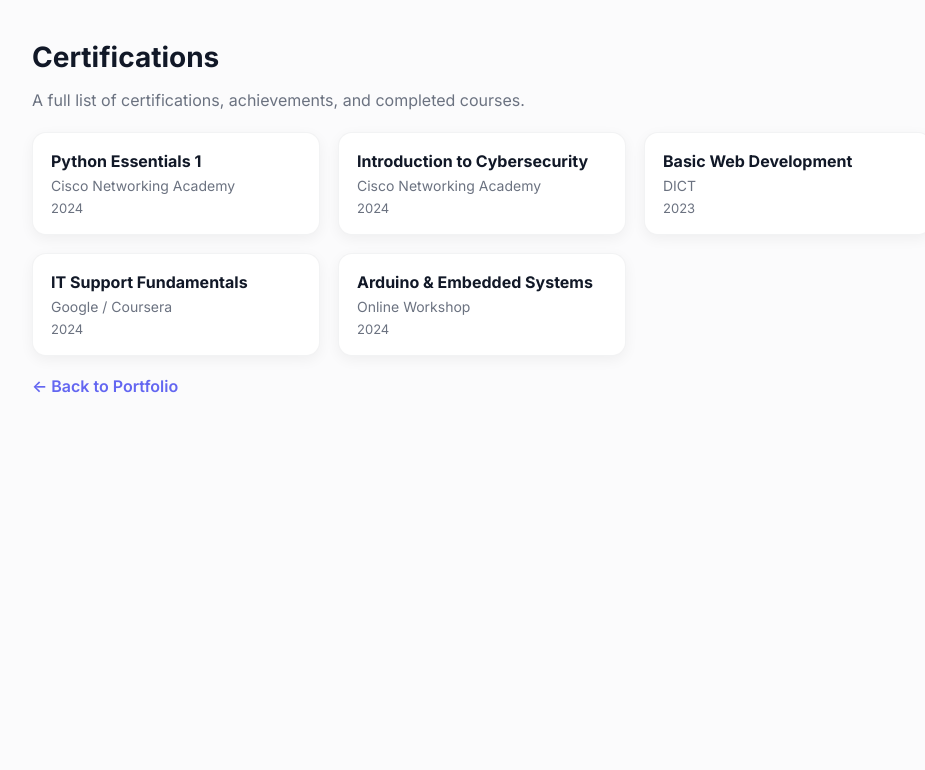
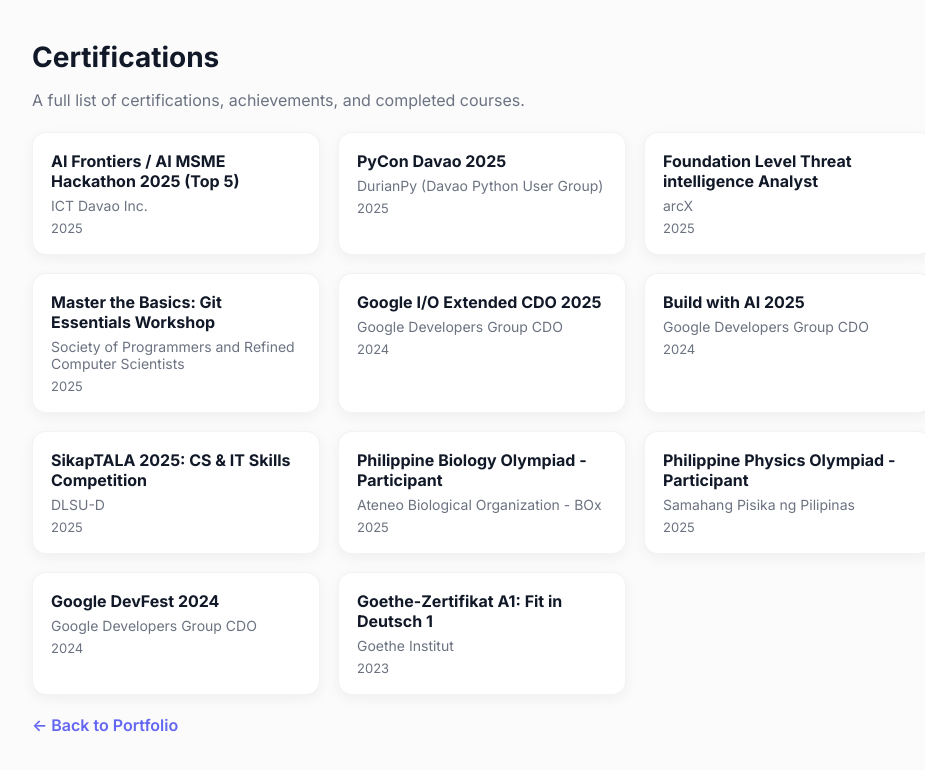
Before and after one commit to kwiinnn/Final-Project, a plain HTML site: page certs.html in a window 1280 px wide. Shown: the whole page, without its empty margins (158-1083 px from the left). Drawn offline with Linux system fonts and the light colour scheme.

Commit message:
Fixed bugs, added various changes

```diff
--- a/certs.html
+++ b/certs.html
@@ -70,33 +70,69 @@
     <div class="cert-grid">
 
       <div class="card">
-        <div class="title">Python Essentials 1</div>
-        <div class="issuer">Cisco Networking Academy</div>
+        <div class="title">AI Frontiers / AI MSME Hackathon 2025 (Top 5)</div>
+        <div class="issuer">ICT Davao Inc.</div>
+        <div class="date">2025</div>
+      </div>
+
+      <div class="card">
+        <div class="title">PyCon Davao 2025</div>
+        <div class="issuer">DurianPy (Davao Python User Group)</div>
+        <div class="date">2025</div>
+      </div>
+
+      <div class="card">
+        <div class="title">Foundation Level Threat intelligence Analyst</div>
+        <div class="issuer">arcX</div>
+        <div class="date">2025</div>
+      </div>
+
+      <div class="card">
+        <div class="title">Master the Basics: Git Essentials Workshop</div>
+        <div class="issuer">Society of Programmers and Refined Computer Scientists</div>
+        <div class="date">2025</div>
+      </div>
+
+      <div class="card">
+        <div class="title">Google I/O Extended CDO 2025</div>
+        <div class="issuer">Google Developers Group CDO</div>
         <div class="date">2024</div>
       </div>
 
       <div class="card">
-        <div class="title">Introduction to Cybersecurity</div>
-        <div class="issuer">Cisco Networking Academy</div>
+        <div class="title">Build with AI 2025</div>
+        <div class="issuer">Google Developers Group CDO</div>
         <div class="date">2024</div>
       </div>
 
       <div class="card">
-        <div class="title">Basic Web Development</div>
-        <div class="issuer">DICT</div>
-        <div class="date">2023</div>
+        <div class="title">SikapTALA 2025: CS & IT Skills Competition</div>
+        <div class="issuer">DLSU-D</div>
+        <div class="date">2025</div>
       </div>
 
       <div class="card">
-        <div class="title">IT Support Fundamentals</div>
-        <div class="issuer">Google / Coursera</div>
+        <div class="title">Philippine Biology Olympiad - Participant</div>
+        <div class="issuer">Ateneo Biological Organization - BOx</div>
+        <div class="date">2025</div>
+      </div>
+
+      <div class="card">
+        <div class="title">Philippine Physics Olympiad - Participant</div>
+        <div class="issuer">Samahang Pisika ng Pilipinas</div>
+        <div class="date">2025</div>
+      </div>
+
+      <div class="card">
+        <div class="title">Google DevFest 2024</div>
+        <div class="issuer">Google Developers Group CDO</div>
         <div class="date">2024</div>
       </div>
 
       <div class="card">
-        <div class="title">Arduino & Embedded Systems</div>
-        <div class="issuer">Online Workshop</div>
-        <div class="date">2024</div>
+        <div class="title">Goethe-Zertifikat A1: Fit in Deutsch 1</div>
+        <div class="issuer">Goethe Institut</div>
+        <div class="date">2023</div>
       </div>
 
       <!-- Add more below -->
--- a/main.css
+++ b/main.css
@@ -2,7 +2,6 @@
     :root{
       --bg: #fbfbfc;
       --card: #ffffff;
-      --muted: #6b7280;
       --accent: #111827;
       --accent-2: #6366f1;
       --glass: rgba(17,24,39,0.04);
@@ -20,13 +19,13 @@
       -webkit-font-smoothing:antialiased;
       -moz-osx-font-smoothing:grayscale;
       line-height:1.45;
-      padding: 30px 0px;
+      padding: 80px 0px;
       display:flex;
       justify-content:center;
     }
 
     html {
-      scroll-padding-top: 80px; /* adjust to your header height */
+      scroll-padding-top: 75px; /* adjust to your header height */
     }
 
 
@@ -37,7 +36,7 @@
 
     header{
       position: fixed;
-      padding: 10px 20px 10px 20px;
+      padding: 5px 20px 5px 20px;
       top: 0;
       left: 0;
       display:flex;
@@ -49,24 +48,51 @@
       width: 100%;
     }
 
-    .brand{
-      display:flex;align-items:center;gap:12px;
+    .brand, .brand nav{
+      display:flex;
+      align-items:center;
+      gap:12px;
     }
     .logo{
-      width:48px;height:48px;border-radius:10px;background:linear-gradient(135deg,var(--accent-2),#9fa8ff);
+      width:48px;height:48px;border-radius:10px;
+      background-color:#6366f1;
       display:grid;
       place-items:center;
       color:white;
       font-weight:700;
-      font-size:18px
+      font-size:18px;
+      padding: 7px;
     }
+
+    .socials {
+      align-items: center;
+      flex-direction: row;
+      justify-content: space-around;
+      display:flex;
+      gap:10px;
+      height: 40px;
+    }
+    .socials img{
+      width: 30px;
+      margin: 0;
+    }
+
     nav{
       display:flex;
       gap:18px;
-      align-items:center
+      align-items:center;
     }
     nav a{color:var(--muted);text-decoration:none;font-weight:500}
     nav a:hover{color:var(--accent)}
+
+    header nav a {
+    color: white;
+  }
+
+  header nav a:hover {
+    color: var(--accent-2);
+  }
+
 
     /* Hero */
     .hero{
@@ -75,6 +101,11 @@
       gap:28px;align-items:center;
       margin-bottom:36px
     }
+
+        a {
+      text-decoration: none;
+    }
+
 
     .card{
       background:var(--card);
```
Also changed, not shown: index.html (+7 -7 lines), assets/Facebook.svg (added), assets/Github.svg (added), assets/Google.svg (added), assets/LinkedIn.svg (added), assets/gradpic-nobg.png (added), assets/imaisu.png (added).
